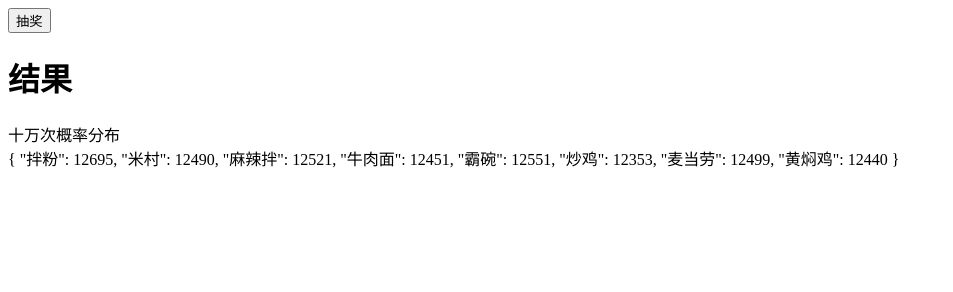
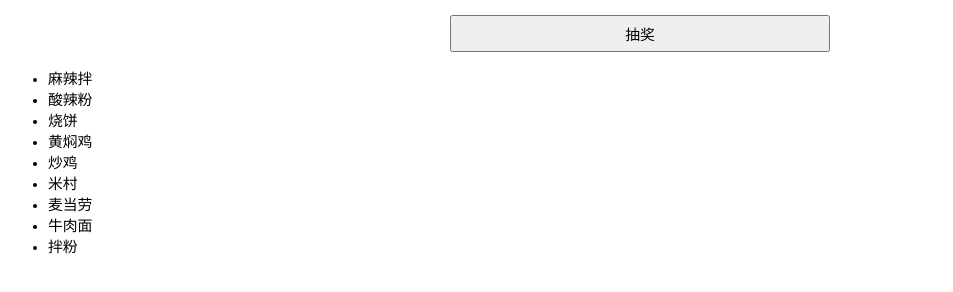
Before and after one commit to kongchaolaohei/eat-what, a plain HTML site: page index.html in a window 1280 px wide. Shown: the whole page, without its empty margins (0-953 px from the left). Drawn offline with Linux system fonts and the light colour scheme.

Commit message:
fix: update

```diff
--- a/index.html
+++ b/index.html
@@ -4,13 +4,25 @@
 </head>
 <body>
     <button id="btn">抽奖</button>
-    <h1>结果 <span id="value"></span></h1>
-    <div>十万次概率分布</div>
-    <div id="res"></div>
+    <span id="value"></span>
+    <ul>
+      <li>麻辣拌</li>
+      <li>酸辣粉</li>
+      <li>烧饼</li>
+      <li>黄焖鸡</li>
+      <li>炒鸡</li>
+      <li>米村</li>
+      <li>麦当劳</li>
+      <li>牛肉面</li>
+      <li>拌粉</li>
+    </ul>
+    <!-- <div>十万次概率分布</div> -->
+    <!-- <div id="res"></div> -->
     <script>
         const map = [
           "麻辣拌",
-          "霸碗",
+          "酸辣粉",
+          "烧饼",
           "黄焖鸡",
           "炒鸡",
           "米村",
@@ -31,7 +43,26 @@
               obj[map[randomIndex]] = 1
             }
         }
-        document.getElementById("res").innerHTML = JSON.stringify(obj, null, 2)
+        // document.getElementById("res").innerHTML = JSON.stringify(obj, null, 2)
     </script>
+    <style>
+      * {
+        font-family: "微软雅黑";
+        font-size: calc( 20 / 1080 * 100vh );
+      }
+      #btn {
+        display: block;
+        width: 30%;
+        height: calc( 50 / 1080 * 100vh );
+        margin: calc( 20 / 1080 * 100vh ) auto;
+      }
+      #value {
+        display: block;
+        font-size: calc( 30 / 1080 * 100vh );
+        text-align: center;
+        color: red;
+        font-weight: bold;
+      }
+    </style>
 <body>
 </html>
```
